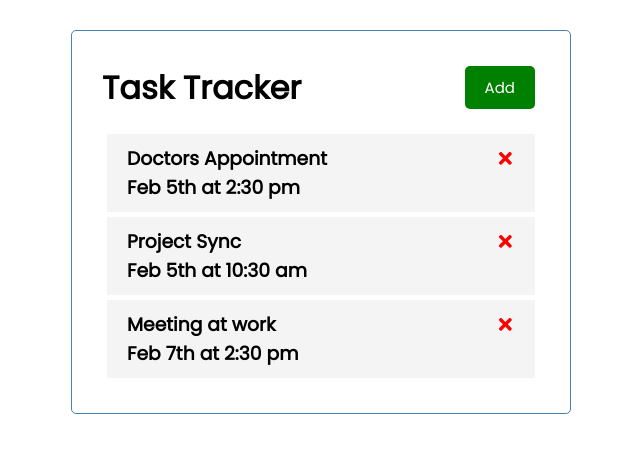
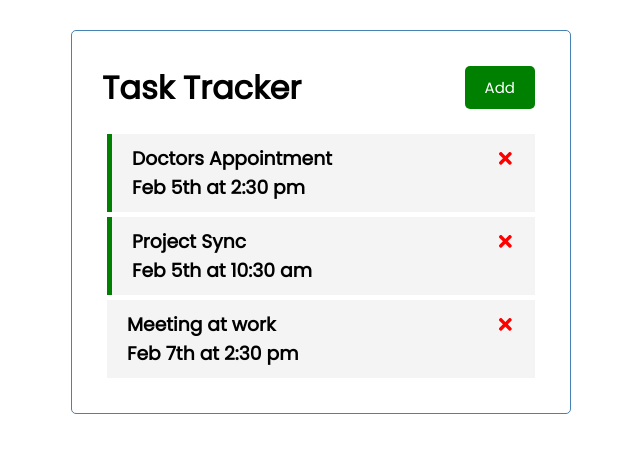
Before and after one commit to benedictkioko/react-task-tracker, a React (Create React App) app: page / in a window 1280 px wide. Shown: the top 452 px of the page, without its empty margins (319-959 px from the left). Built offline with nearby package versions, Linux system fonts and the light colour scheme.

Commit message:
added a toggle reminder & conditional styling

```diff
--- a/src/App.js
+++ b/src/App.js
@@ -30,11 +30,22 @@
     setTasks(tasks.filter((task)=>task.id !== id))
   }
 
+  // Toggle Reminder
+  const toggleReminder = (id) =>{
+    setTasks(
+      tasks.map((task) =>
+        task.id ===id ? {...task, reminder: !task.reminder}:task
+      )
+    )
+  }
+
   return (
     <div className="container">
       < Header/>
       { tasks.length > 0 ?(
-        < Tasks tasks = { tasks } onDelete={deleteTask}/>
+        < Tasks tasks = { tasks } onDelete={deleteTask}
+          onToggle={toggleReminder}
+        />
       ):(
         'No Tasks Available'
       )}
--- a/src/components/Task.js
+++ b/src/components/Task.js
@@ -1,7 +1,9 @@
 import { FaTimes } from 'react-icons/fa'
-const Task = ({ task, onDelete }) => {
+
+const Task = ({ task, onDelete, onToggle }) => {
     return (
-        <div className = 'task'>
+        <div className = {`task ${task.reminder ? 'reminder' : ''}`}
+            onDoubleClick={()=> onToggle(task.id)}>
             <h3>{task.text} <FaTimes style = {{ color:
             'red', cursor:'pointer'}} onClick={()=> onDelete(task.id)}/></h3>
             <h3>{task.day}</h3>
--- a/src/components/Tasks.js
+++ b/src/components/Tasks.js
@@ -1,9 +1,9 @@
 import Task from './Task'
-const Tasks = ({ tasks, onDelete }) => {
+const Tasks = ({ tasks, onDelete, onToggle }) => {
     return (
         <>
           {tasks.map((task) => (
-              <Task key={task.id} task = {task} onDelete = {onDelete} />
+              <Task key={task.id} task = {task} onDelete = {onDelete} onToggle={onToggle}/>
             ))}
         </>
     )
```
Also changed, not shown: 1 other file (tests, documents, lock files or other folders).
